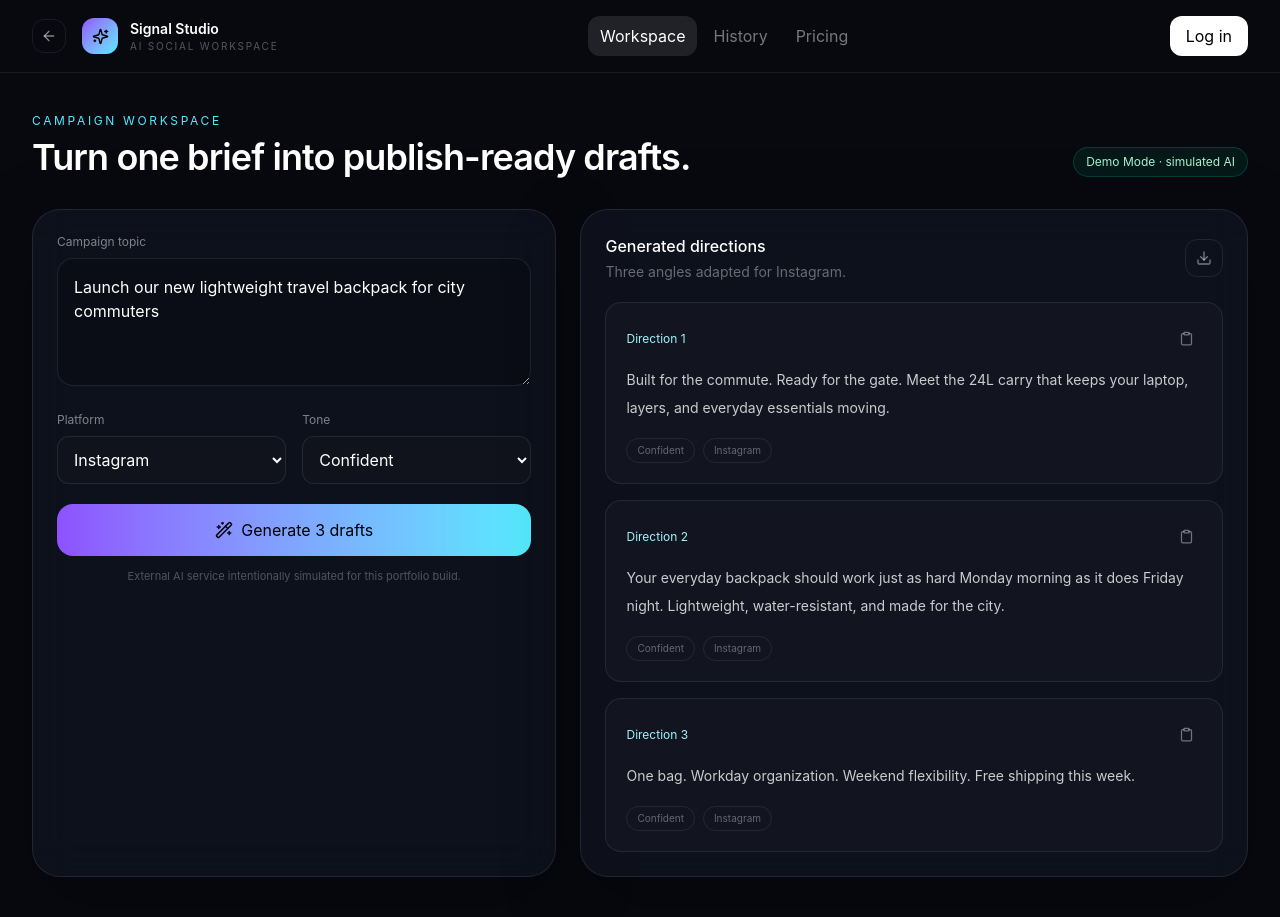
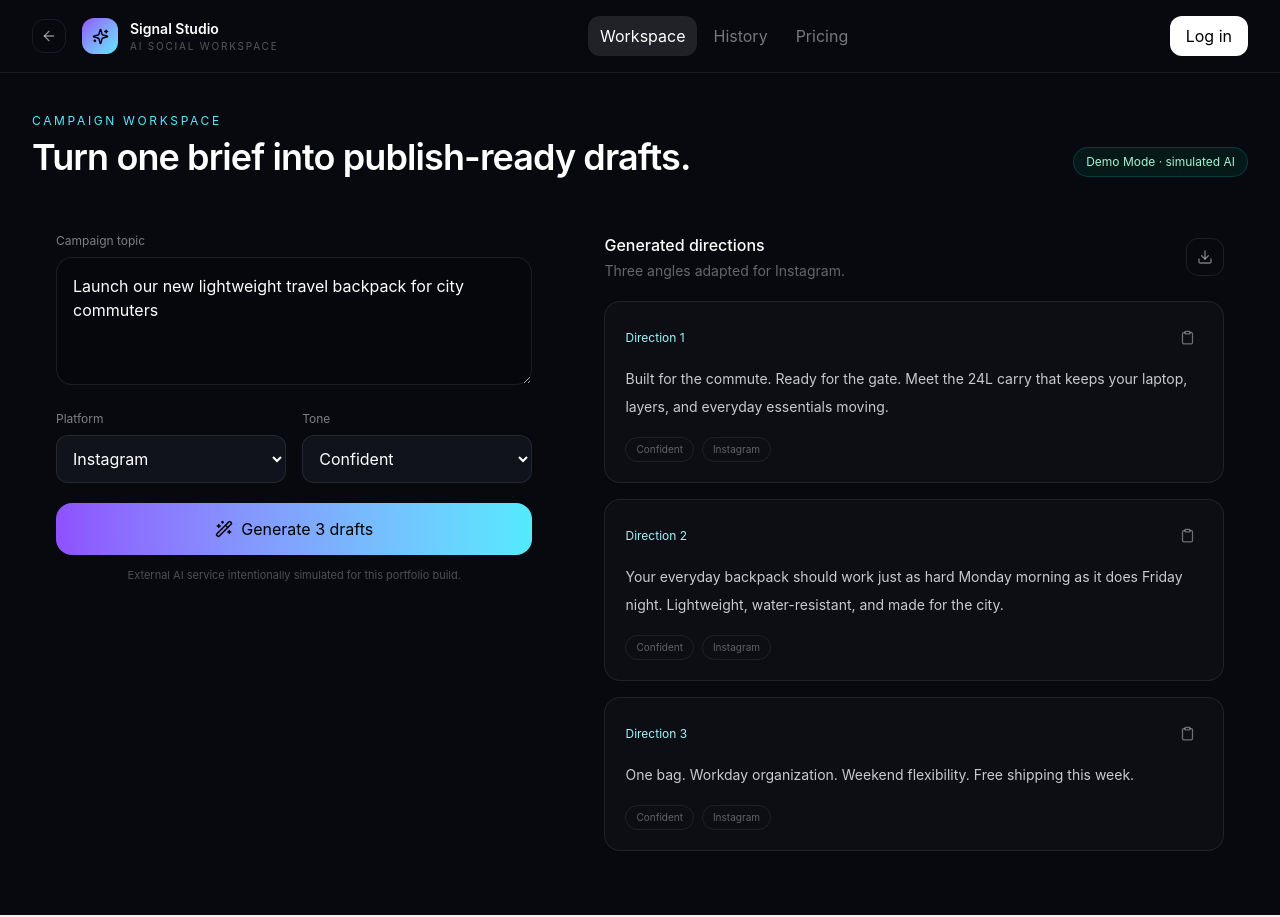
Before and after one commit to hdyrowecc/ai-social-content-studio-demo, a Next.js app: page /demo/ai-social-content-studio in a window 1280 px wide. Built offline with nearby package versions, Linux system fonts and the light colour scheme.

Commit message:
V2 refine global visual system

```diff
--- a/app/globals.css
+++ b/app/globals.css
@@ -1,42 +1,42 @@
 @import "tailwindcss";
 
 :root {
-  color-scheme: dark;
-  --bg: #07090f;
-  --panel: rgba(16, 20, 31, 0.78);
-  --line: rgba(255,255,255,.09);
-  --muted: #9ca3af;
-  --violet: #8b5cf6;
-  --cyan: #22d3ee;
+  --ink: #101114;
+  --paper: #f4f1ea;
+  --muted: #70737a;
+  --line: rgba(16,17,20,.12);
 }
 
 * { box-sizing: border-box; }
 html { scroll-behavior: smooth; }
 body {
   margin: 0;
-  background:
-    radial-gradient(circle at 12% 12%, rgba(124,58,237,.22), transparent 34%),
-    radial-gradient(circle at 82% 18%, rgba(34,211,238,.15), transparent 28%),
-    linear-gradient(180deg, #080b12 0%, #07090f 55%, #090b12 100%);
-  color: #f7f8fb;
+  background: #f4f1ea;
+  color: #101114;
   font-family: Inter, ui-sans-serif, system-ui, -apple-system, BlinkMacSystemFont, "Segoe UI", sans-serif;
-  min-height: 100vh;
+  -webkit-font-smoothing: antialiased;
 }
 button, input, textarea, select { font: inherit; }
+button, a { -webkit-tap-highlight-color: transparent; }
 button { cursor: pointer; }
-::selection { background: rgba(139,92,246,.42); }
+::selection { background: #17191f; color: white; }
 
-.glass {
-  background: var(--panel);
-  border: 1px solid var(--line);
-  box-shadow: 0 24px 80px rgba(0,0,0,.28);
-  backdrop-filter: blur(20px);
+.portfolio-grid {
+  background-image:
+    linear-gradient(rgba(15,16,18,.035) 1px, transparent 1px),
+    linear-gradient(90deg, rgba(15,16,18,.035) 1px, transparent 1px);
+  background-size: 40px 40px;
 }
-.grid-bg {
-  background-image: linear-gradient(rgba(255,255,255,.025) 1px, transparent 1px), linear-gradient(90deg, rgba(255,255,255,.025) 1px, transparent 1px);
-  background-size: 34px 34px;
-}
-.fade-in { animation: fadeIn .4s ease both; }
-@keyframes fadeIn { from { opacity: 0; transform: translateY(8px); } to { opacity: 1; transform: translateY(0); } }
-.pulse-soft { animation: pulseSoft 1.7s ease-in-out infinite; }
-@keyframes pulseSoft { 0%,100%{opacity:.42} 50%{opacity:1} }
+
+.hairline { border-color: rgba(16,17,20,.12); }
+.soft-shadow { box-shadow: 0 24px 70px rgba(24,22,16,.08); }
+.card-lift { transition: transform .35s cubic-bezier(.2,.75,.2,1), box-shadow .35s ease; }
+.card-lift:hover { transform: translateY(-4px); box-shadow: 0 30px 80px rgba(24,22,16,.11); }
+.fade-up { animation: fadeUp .65s cubic-bezier(.2,.75,.2,1) both; }
+.fade-up-delay { animation: fadeUp .65s .12s cubic-bezier(.2,.75,.2,1) both; }
+@keyframes fadeUp { from { opacity: 0; transform: translateY(12px); } to { opacity: 1; transform: translateY(0); } }
+.shimmer { animation: shimmer 1.7s ease-in-out infinite; }
+@keyframes shimmer { 0%,100% { opacity:.35 } 50% { opacity:.75 } }
+
+.demo-dark { color-scheme: dark; }
+.demo-light { color-scheme: light; }
```
